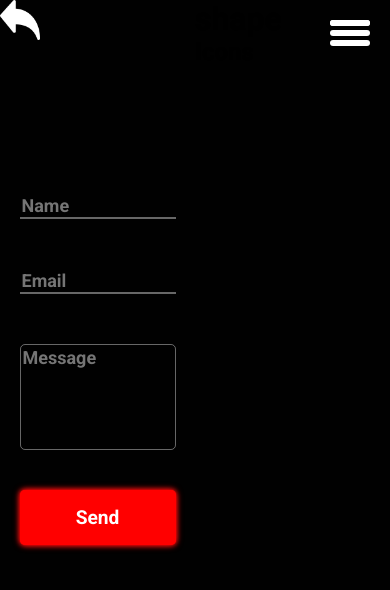
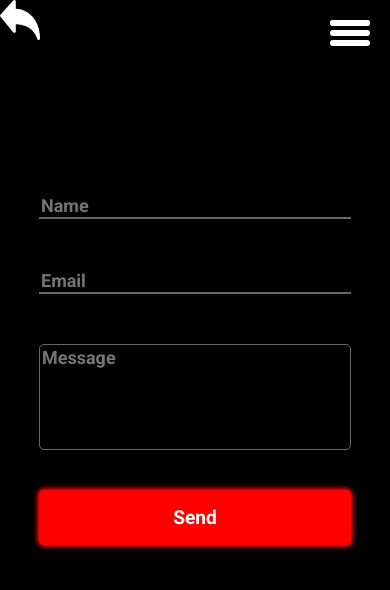
Before and after one commit to hamadagh/frontend-portfolio, a React (Create React App) app: page /contact in a window 390 px wide. Shown: the top 590 px of the page. Built offline with nearby package versions, Linux system fonts and the light colour scheme.

Commit message:
contact form responsivity

```diff
--- a/src/components/responsive.css
+++ b/src/components/responsive.css
@@ -146,3 +146,22 @@
 }
 @media only screen and (min-width: 1601px) {
 }
+/* contact page */
+
+@media only screen and (min-width: 301px) and (max-width: 759px) {
+  .contact-right-part {
+    display: none;
+    width: 0%;
+  }
+  .contact-left-part {
+    width: 100%;
+  }
+}
+@media only screen and (min-width: 760px) and (max-width: 999px) {
+}
+@media only screen and (min-width: 1000px) and (max-width: 1390px) {
+}
+@media only screen and (min-width: 1391px) and (max-width: 1600px) {
+}
+@media only screen and (min-width: 1601px) {
+}
```
